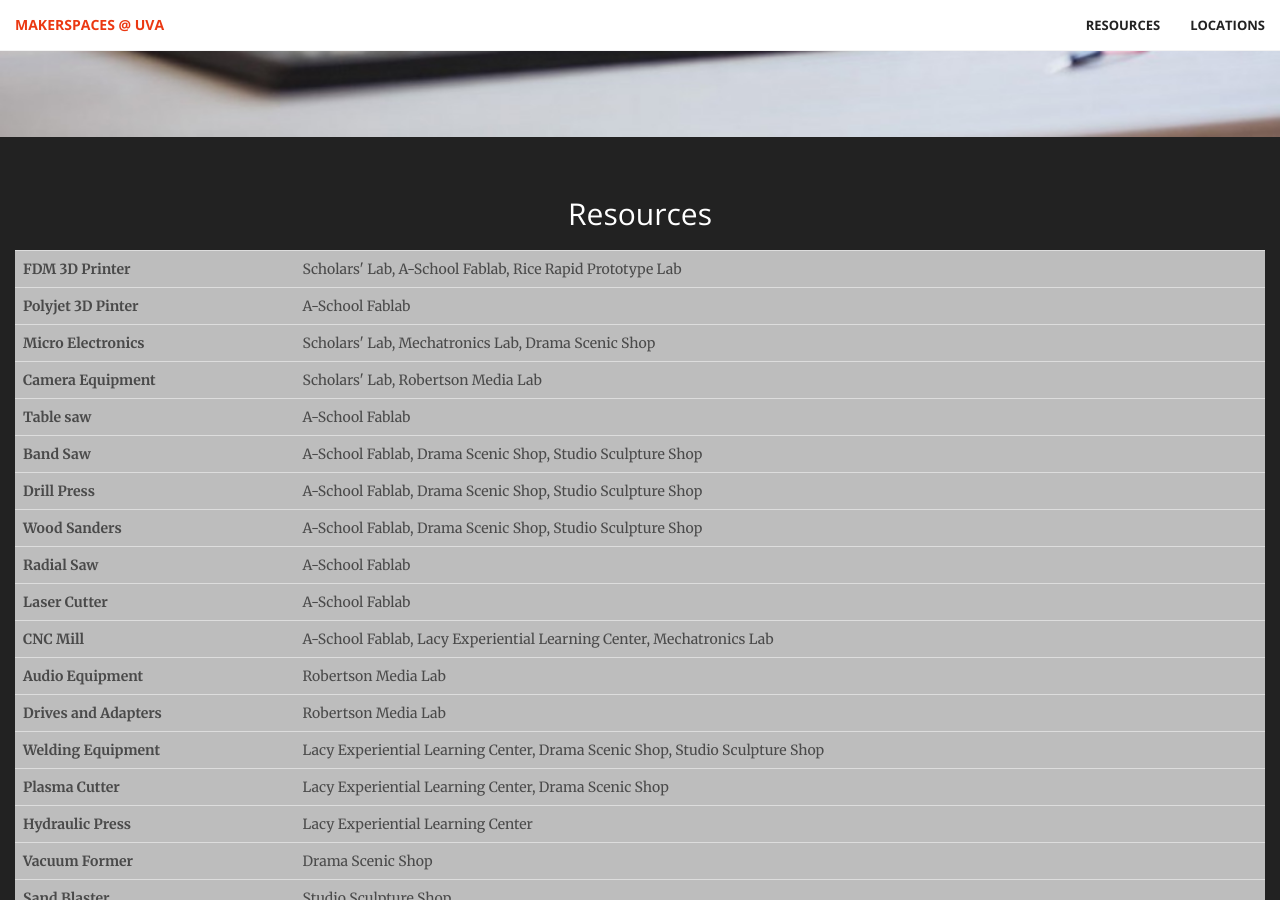
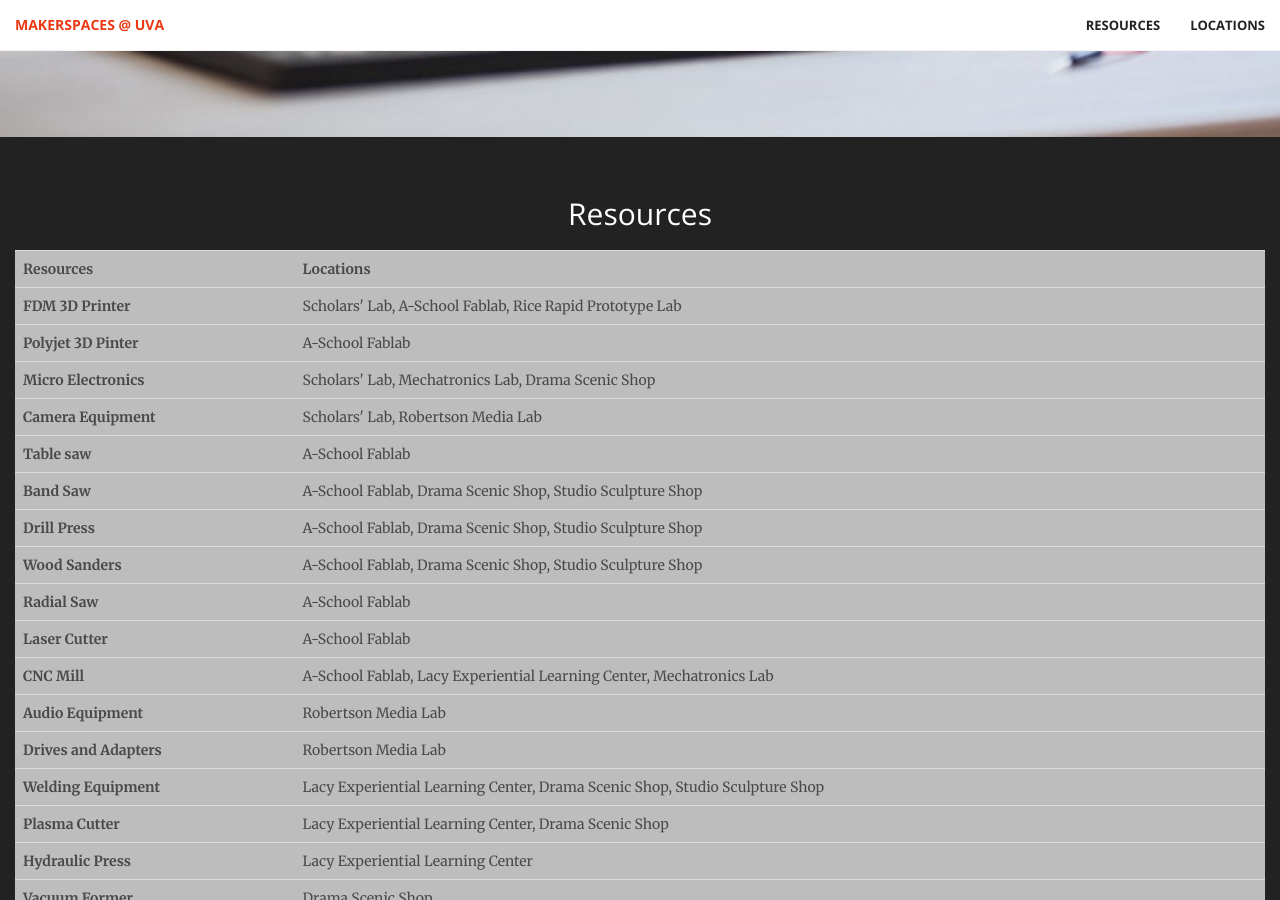
Before and after one commit to ammonshepherd/uva-makerspaces, a Jekyll site: the page built from index.html, in a window 1280 px wide and 900 px high, scrolled down 313 px. Built offline with Jekyll 4.4.1, drawn with Linux system fonts in a browser that asks for light colours.

Commit message:
Add header for table of resources.

```diff
--- a/_includes/resources.html
+++ b/_includes/resources.html
@@ -10,6 +10,10 @@
         <div class="row">
           <div class="col-lg-12 col-sm-12">
             <table class="table resources">
+              <tr>
+                <th>Resources</th>
+                <th>Locations</th>
+              </tr>
             {% for resource in site.data.resources %}
               <tr>
                 <th>{{ resource.resource }} </th>
```
